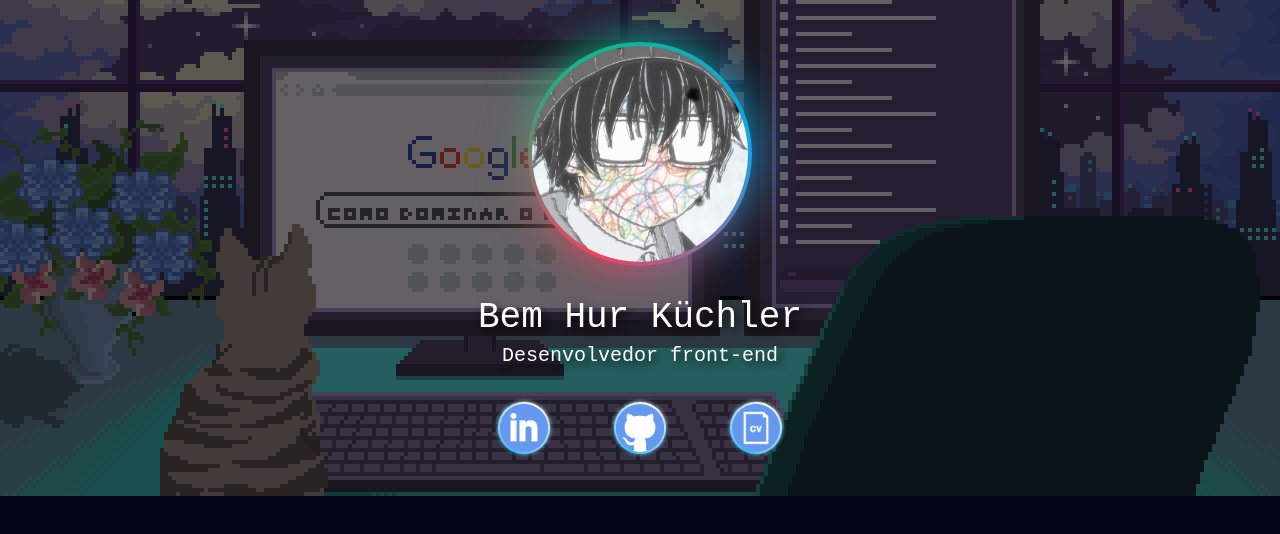
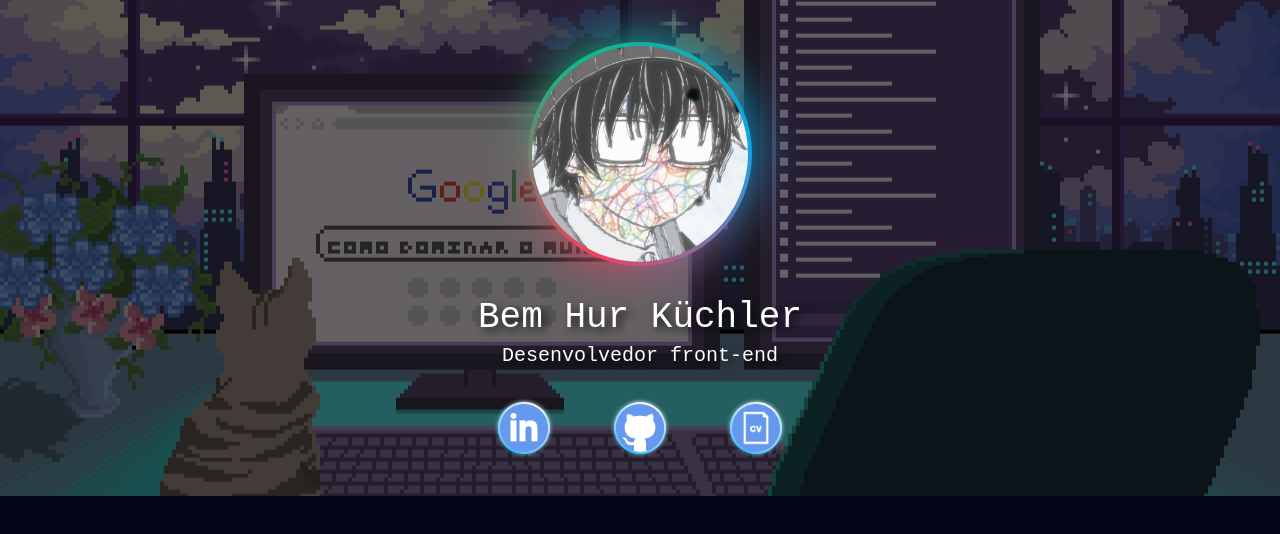
Before and after one commit to benhurk/Benhur-Dev, a React (Vite) app: page / in a window 1280 px wide. Shown: the top 534 px of the page. Built offline with nearby package versions, Linux system fonts and the light colour scheme.

Commit message:
Changed the background position

```diff
--- a/src/components/Header/index.tsx
+++ b/src/components/Header/index.tsx
@@ -4,7 +4,7 @@ import linkedIcon from '../../assets/linkedin-icon.png';
 
 export default function Header() {
     return (
-        <header className='relative w-screen max-w-[1920px] md:h-[396px] lg:h-[496px] h-[296px] bg-[url("/header-bg.gif")] bg-no-repeat bg-center bg-cover overflow-hidden
+        <header className='relative w-screen max-w-[1920px] md:h-[396px] lg:h-[496px] h-[296px] bg-[url("/header-bg.gif")] bg-no-repeat bg-cover overflow-hidden
                         before:bg-black before:absolute before:top-0 before:left-0 before:block before:size-full before:opacity-60'>
 
             <div className="relative top-1/2 -translate-y-1/2">
--- a/src/global.css
+++ b/src/global.css
@@ -21,6 +21,10 @@
 
     body {
         @apply dark:bg-slate-950 dark:text-neutral-50 font-main;
+    }
+
+    header {
+        background-position: 0 35%;
     }
 }
 
```
